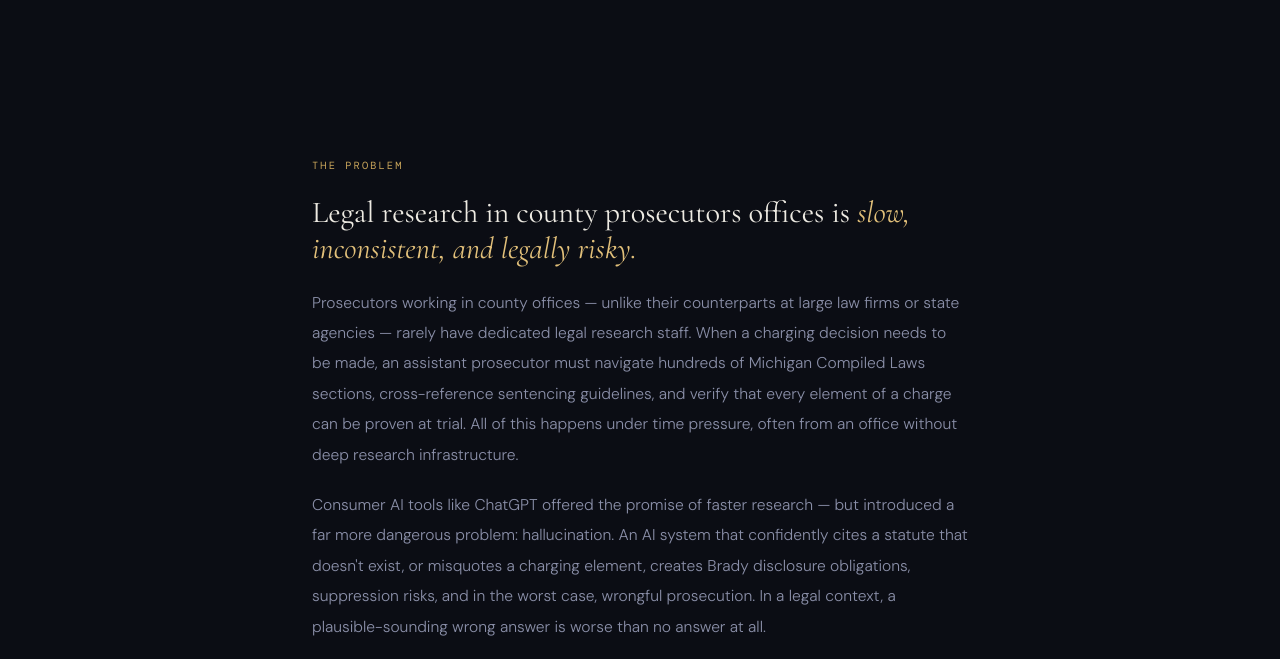
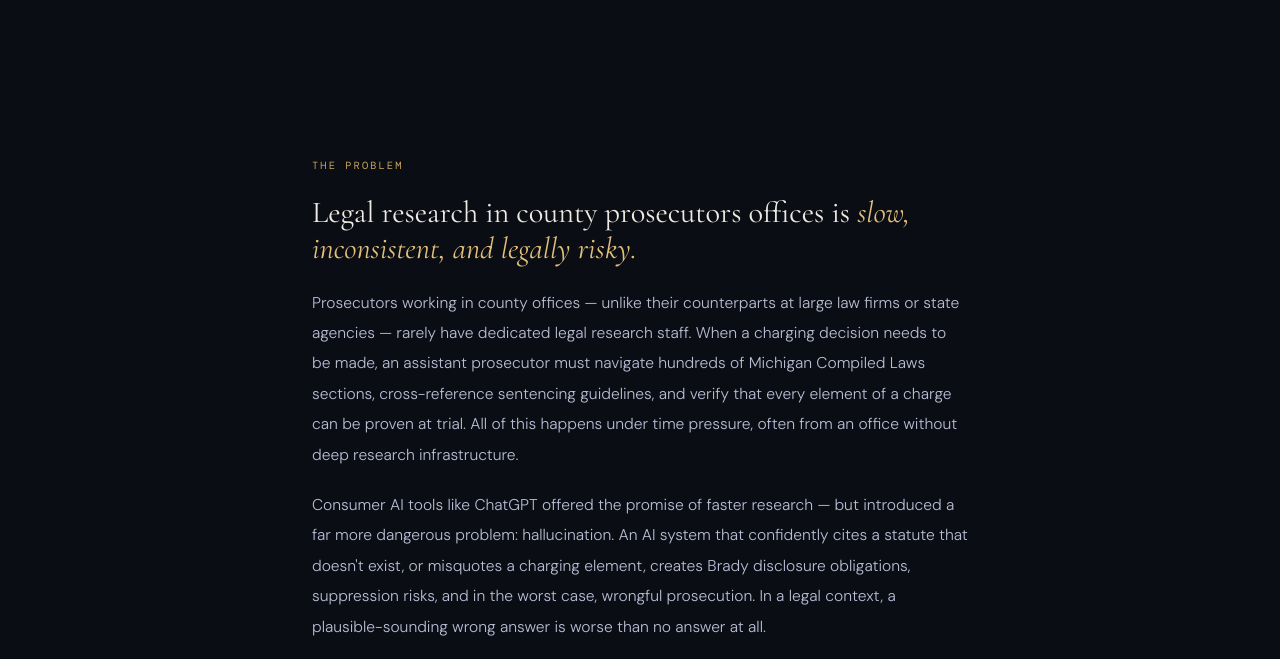
Before and after one commit to techgeek57/lexvector-site, a plain HTML site: page blackstone.html in a window 1280 px wide. Shown: the part 812-1471 px from the top of the page. Drawn offline with nearby package versions, Linux system fonts and the light colour scheme; a web font is replaced by a local one.

Commit message:
Add files via upload

```diff
--- a/blackstone.html
+++ b/blackstone.html
@@ -23,8 +23,8 @@
     --gold-dim: rgba(200, 164, 90, 0.12);
     --gold-border: rgba(200, 164, 90, 0.22);
     --text-primary: #edeae2;
-    --text-secondary: #8a8fa8;
-    --text-muted: #50566e;
+    --text-secondary: #b8bdd4;
+    --text-muted: #8a90aa;
     --border: rgba(255,255,255,0.07);
     --border-gold: rgba(200, 164, 90, 0.22);
   }
```
Also changed, not shown: index.html (+2 -2 lines).
